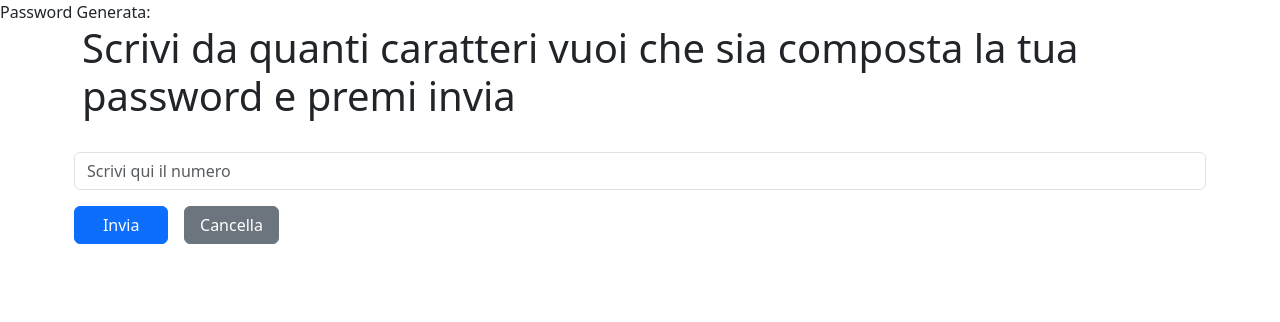
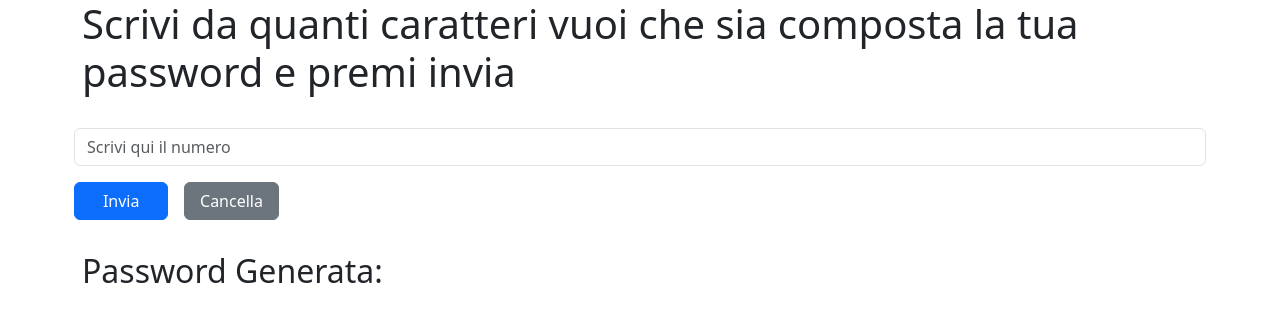
Before and after one commit to IreneCaiazzo/php-strong-password-generator, a PHP site: page / in a window 1280 px wide. Shown: the top 322 px of the page. Run offline with PHP 8.4, Linux system fonts and the light colour scheme.

Commit message:
fix form and add result in correct place

```diff
--- a/index.php
+++ b/index.php
@@ -14,8 +14,10 @@ function create_pw($length)
     return $password;
 }
 
+$password = "";
+
 $password = create_pw($length);
-echo "Password Generata: " . $password;
+
 
 
 ?>
@@ -45,6 +47,11 @@ echo "Password Generata: " . $password;
             <button type="reset" class="btn btn-secondary col-1 mb-3">Cancella</button>
         </form>
 
+        <div class="mt-3">
+            <h2>Password Generata:</h2>
+            <p><?php echo $password; ?></p>
+        </div>
+
     </div>
 
 </body>
```
